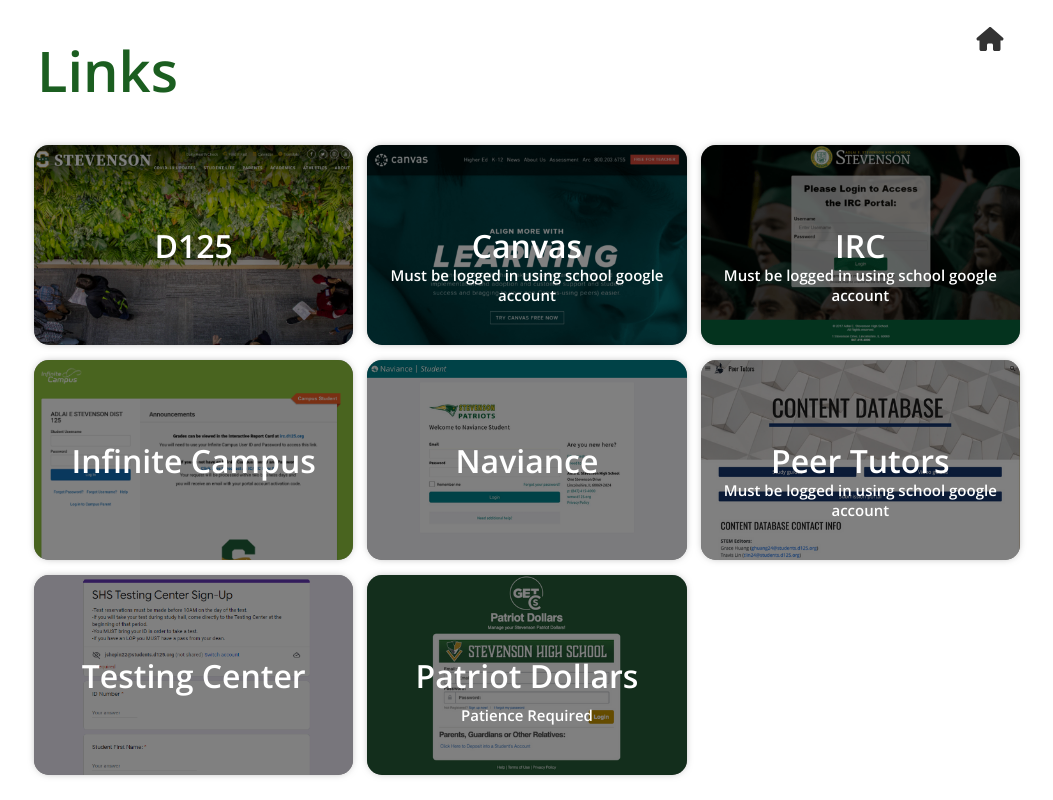
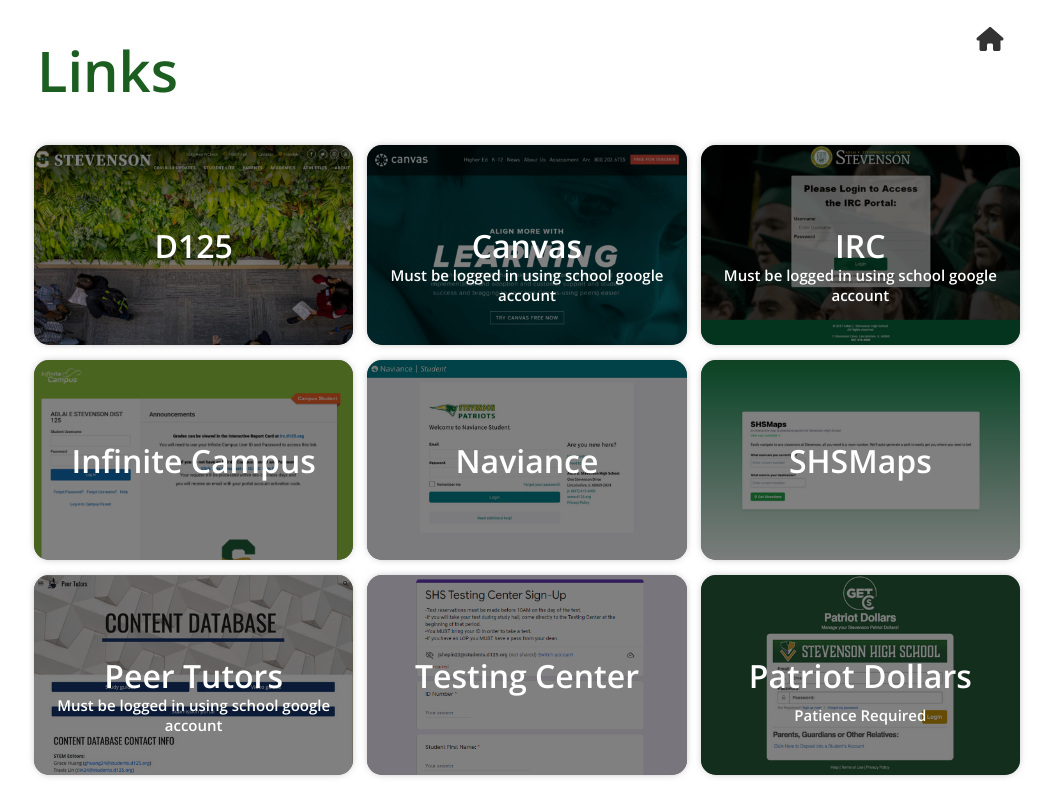
Before and after one commit to stevenson-space/shs, a Vue app: page /links in a window 1280 px wide. Shown: the whole page, without its empty margins (113-1166 px from the left). Built offline with nearby package versions, Linux system fonts and the light colour scheme.

Commit message:
shsmaps new feature/website

```diff
--- a/src/components/cards/NewFeatureCard.vue
+++ b/src/components/cards/NewFeatureCard.vue
@@ -1,9 +1,9 @@
 <template>
-  <timed-card startTime="Feburary 20, 2023" endTime="Feburary 23, 2023">
+  <timed-card startTime="August 13, 2023" endTime="August 17, 2023">
     <div class="container">
       <div class="message">
         <br>
-          🧑‍🏫 Need help studying? <a href="https://sites.google.com/d125.org/peer-tutors/content-database">Try Peer Tutors' study guides</a> with materials for over 20 courses!
+        🗺️ Find rooms easily with <a href="https://www.shsmaps.com/" target="_blank">SHSMaps</a>, a new website by Stevenson students. Import your schedule to view your routes from class to class offline, and easily share your rooms and paths for club advertisements! Your members will thank you.
         <br>
       </div>
     </div>
--- a/src/views/Links/Links.vue
+++ b/src/views/Links/Links.vue
@@ -30,6 +30,7 @@ import PeerTutors from '@/assets/links/Peer Tutors.png';
 import TestingCenter from '@/assets/links/Testing Center.png';
 import PatriotDollars from '@/assets/links/Patriot Dollars.png';
 import Canvas from '@/assets/links/Canvas.png';
+import SHSMaps from '@/assets/links/SHSMaps.png';
 
 export default {
   components: {
@@ -45,6 +46,7 @@ export default {
         { name: 'IRC', desc: 'Must be logged in using school google account', url: 'https://irc.d125.org/login', image: IRC },
         { name: 'Infinite Campus', url: 'https://infinitecampus.d125.org/campus/portal/aes.jsp', image: InfiniteCampus },
         { name: 'Naviance', url: 'https://student.naviance.com/aeshs', image: Naviance },
+        { name: 'SHSMaps', url: 'https://shsmaps.com', image: SHSMaps },
         { name: 'Peer Tutors', desc: 'Must be logged in using school google account', url: 'https://sites.google.com/d125.org/peer-tutors/content-database', image: PeerTutors },
         { name: 'Testing Center', url: 'https://docs.google.com/forms/d/e/1FAIpQLSdMoby5m1oNCMi_VgINPE-FDqPqjH5XlvgdDXUFxS4lJbb4Ng/viewform', image: TestingCenter },
         { name: 'Patriot Dollars', desc: 'Patience Required', url: 'https://get.cbord.com/d125/full/login.php', image: PatriotDollars },
```
Also changed, not shown: src/assets/links/SHSMaps.png (added).
